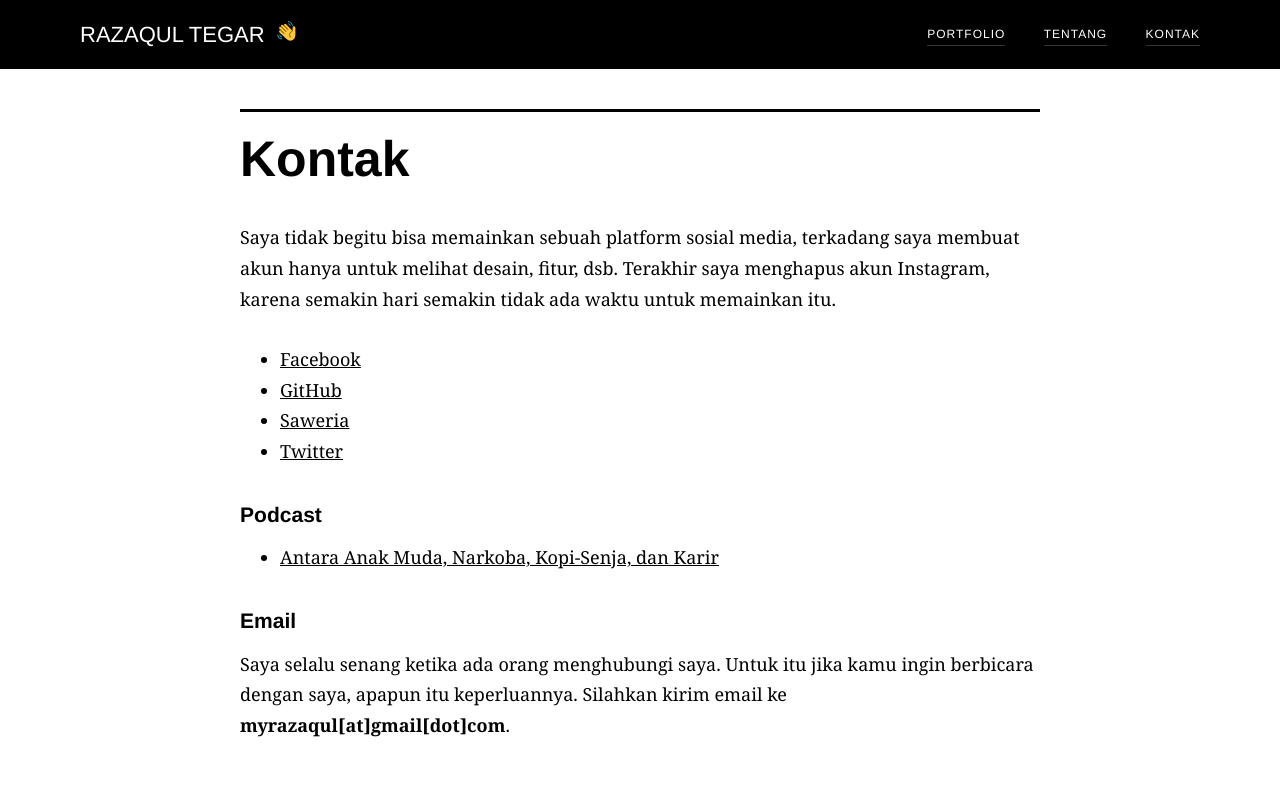
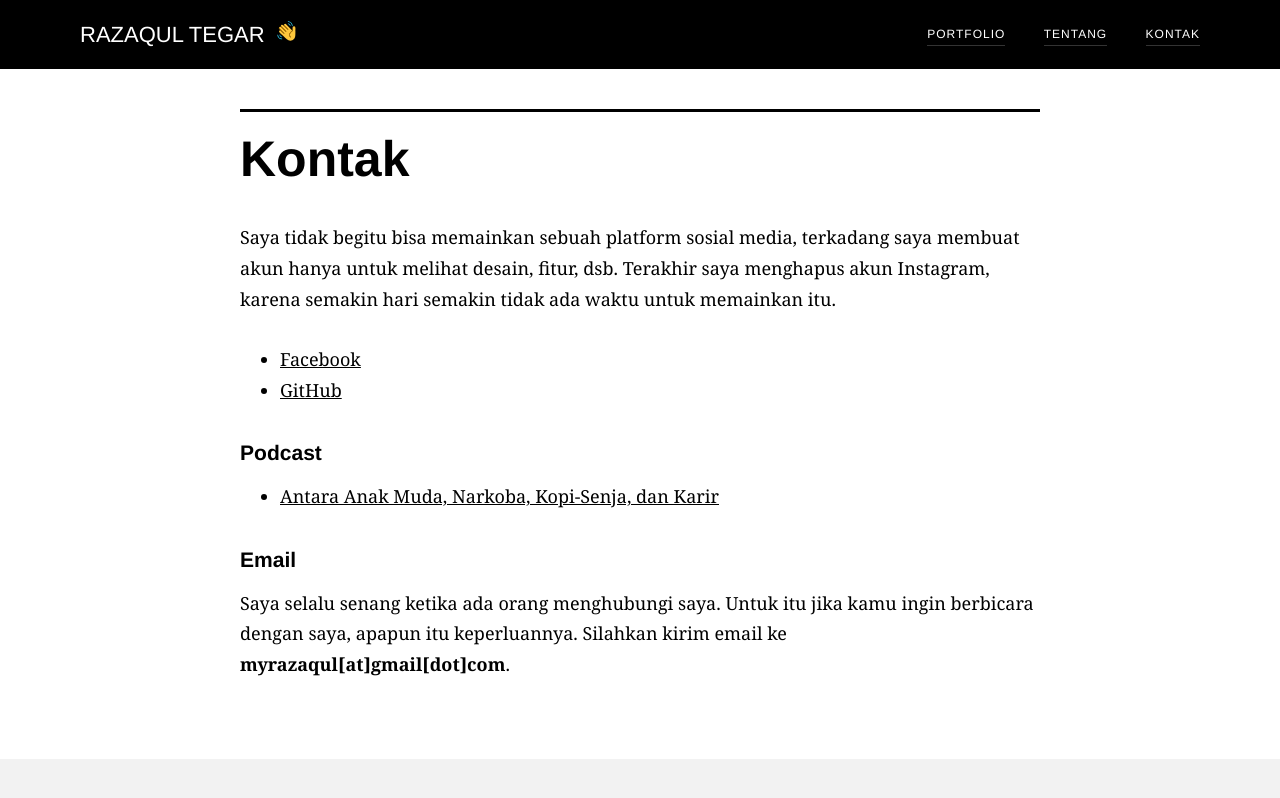
Before and after one commit to razaqultegar/razaqultegar.com, a Next.js app: page /kontak in a window 1280 px wide. Shown: the top 798 px of the page. Built offline with nearby package versions, Linux system fonts and the light colour scheme; a web font is replaced by a local one.

Commit message:
Delete twitter and saweria link

```diff
--- a/components/page/contact.js
+++ b/components/page/contact.js
@@ -9,8 +9,6 @@ export default function Contact() {
          <ul>
             <li><a href="https://facebook.com/razaqultegar">Facebook</a></li>
             <li><a href="https://github.com/razaqultegar">GitHub</a></li>
-            <li><a href="https://saweria.com/donate/razaqultegar">Saweria</a></li>
-            <li><a href="https://twitter.com/razaqultegar">Twitter</a></li>
          </ul>
          <h3>Podcast</h3>
          <ul>
```
